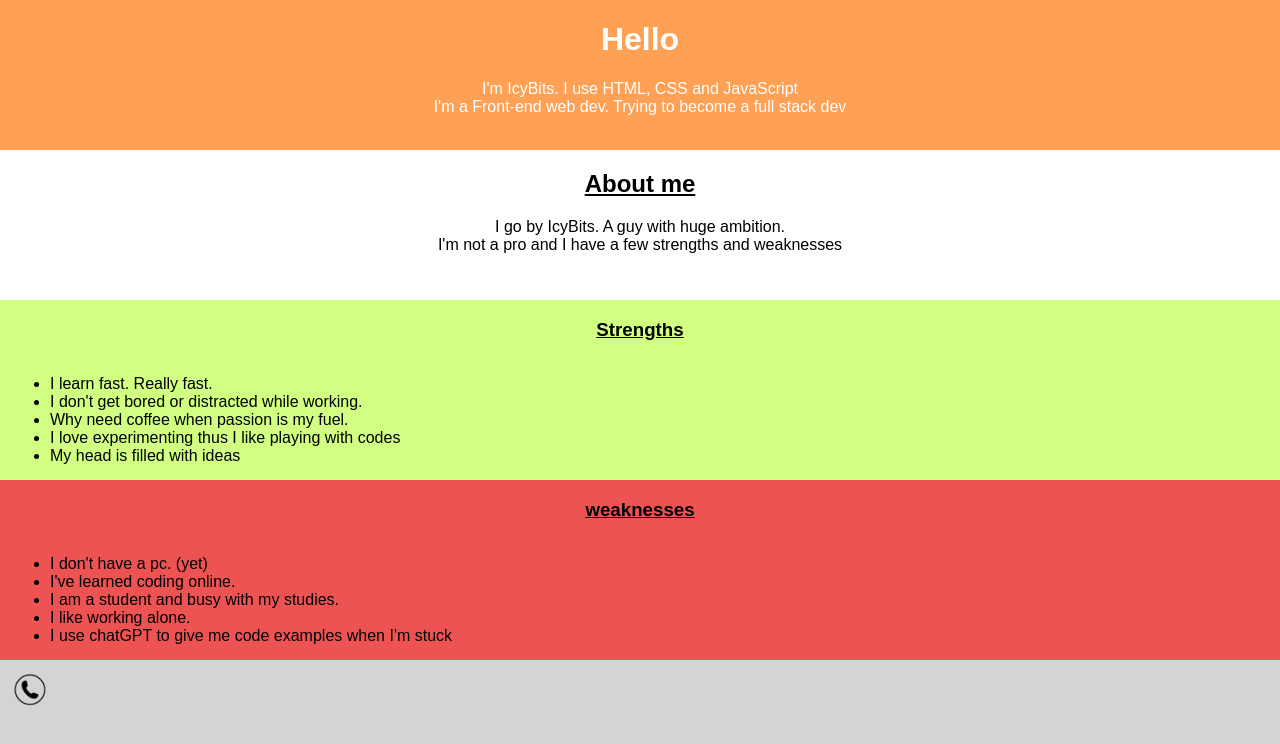
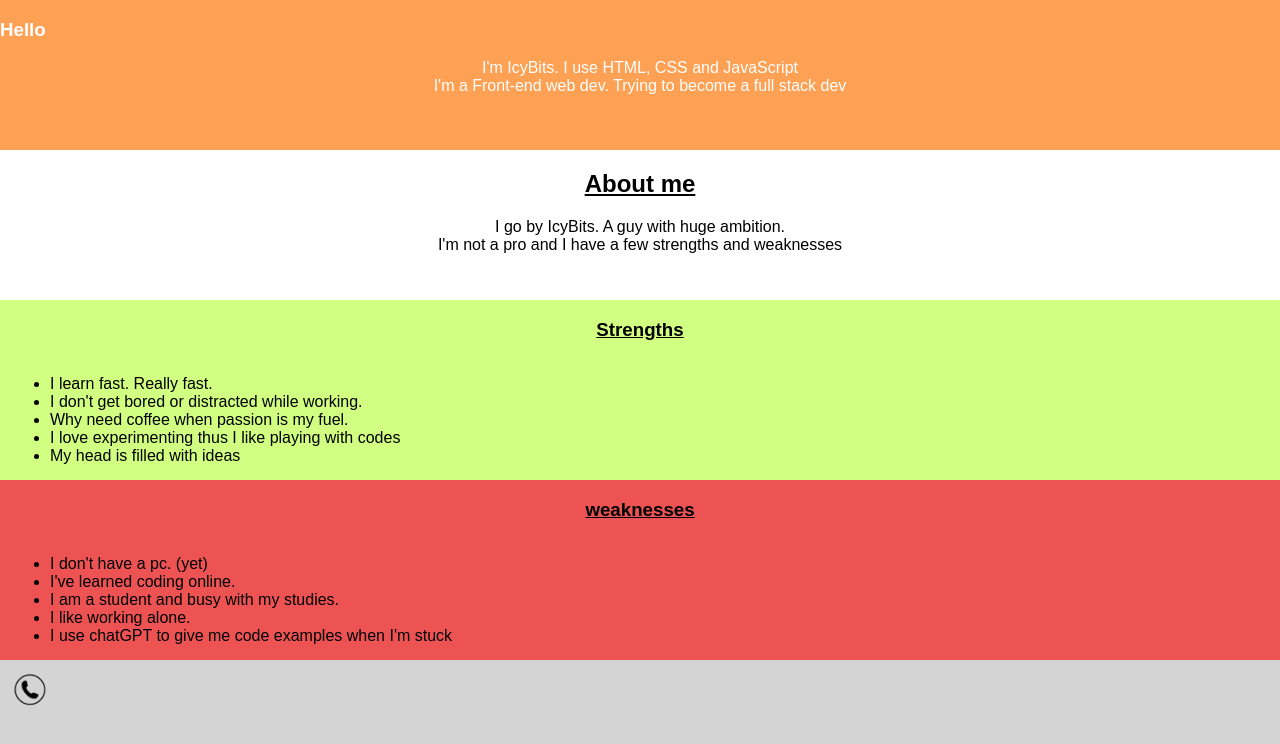
Before and after one commit to IcyyBits/Portfolio, a plain HTML site: page index.html in a window 1280 px wide. Drawn offline with Linux system fonts and the light colour scheme.

Commit message:
Update index.html

```diff
--- a/index.html
+++ b/index.html
@@ -9,7 +9,7 @@
 </head>
 <body>
 <div id="topPart">
-    <h1 id="greet">Hello</h1>
+    <h3 id="greet">Hello</h3>
     <p id="aboutMe">I'm IcyBits. I use HTML, CSS and JavaScript <br />
     I'm a Front-end web dev. Trying to become a full stack dev</p>
 </div>
```
